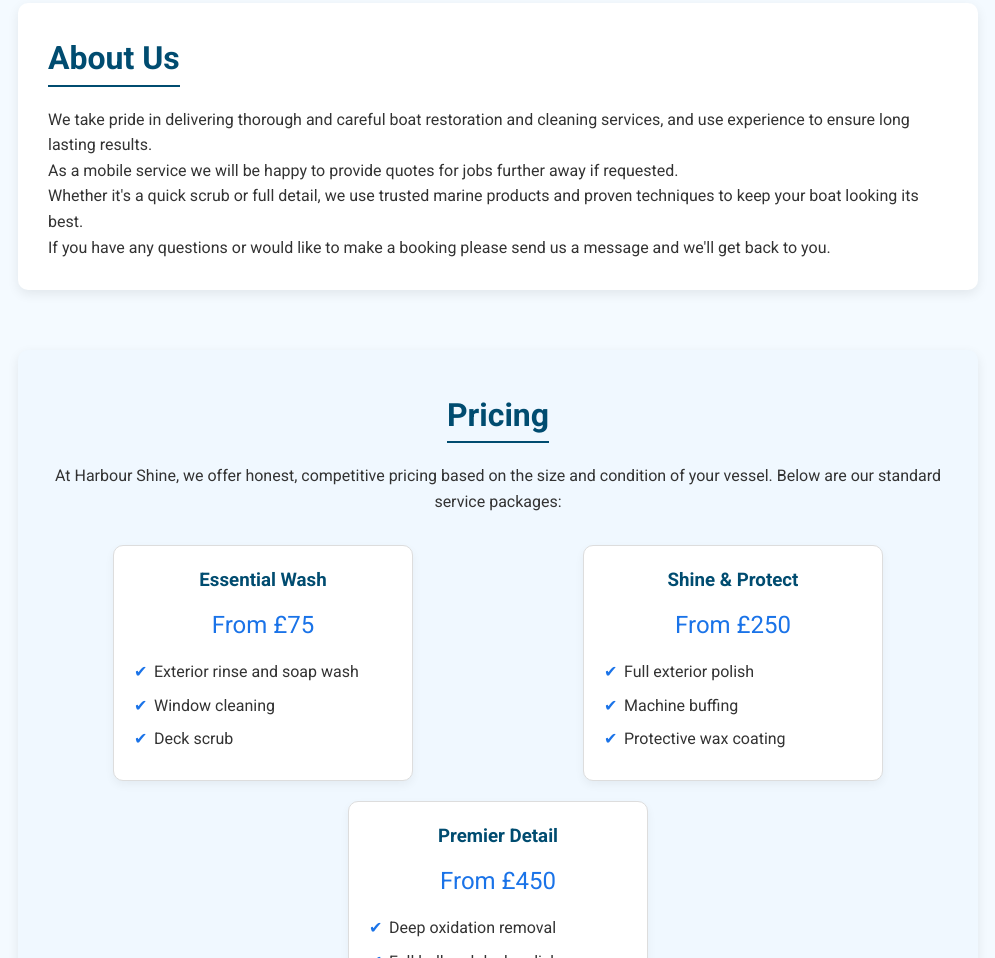
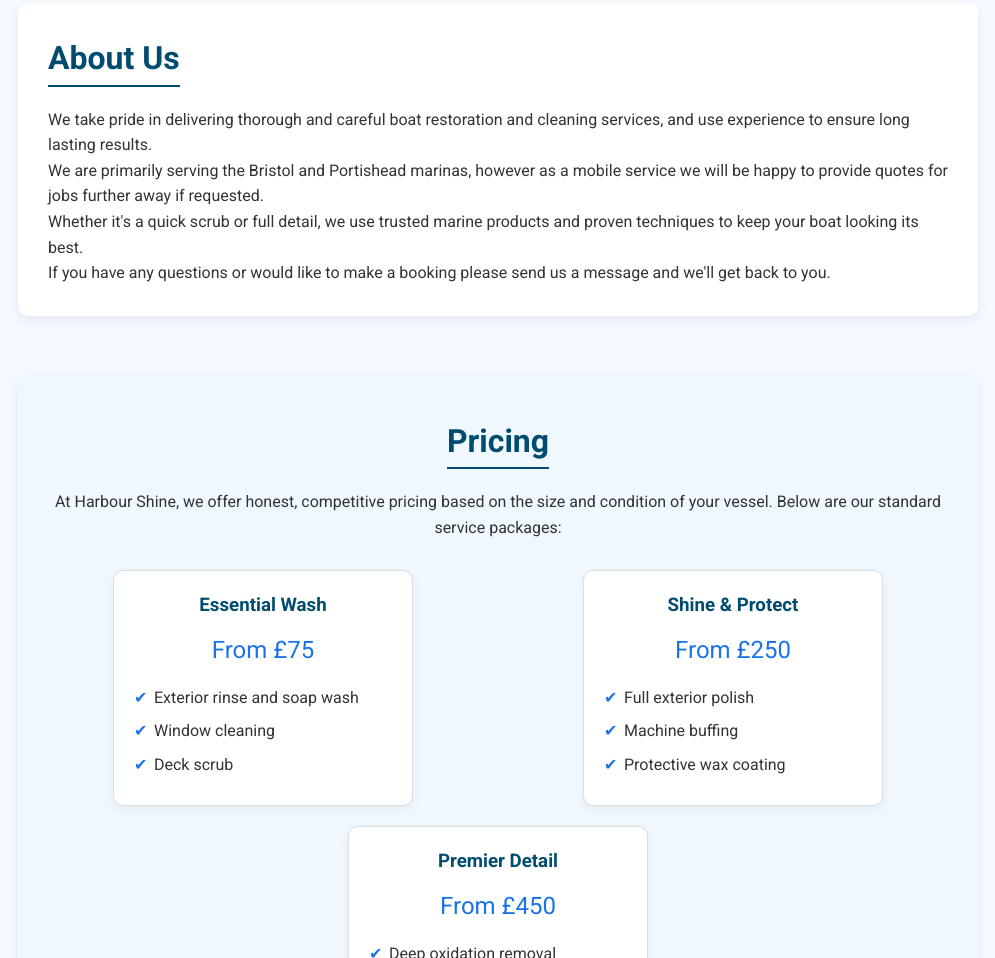
Before and after one commit to defeaz/bristol-boat-polishing, a plain HTML site: page index.html in a window 1280 px wide. Shown: the part 884-1842 px from the top of the page, without its empty margins (142-1137 px from the left). Drawn offline with Linux system fonts and the light colour scheme.

Commit message:
Update index.html

```diff
--- a/index.html
+++ b/index.html
@@ -42,7 +42,7 @@
     <section id="about">
       <h2>About Us</h2>
       <p>We take pride in delivering thorough and careful boat restoration and cleaning services, and use experience to ensure long lasting results.</p>
-      <p>As a mobile service we will be happy to provide quotes for jobs further away if requested.</p>
+      <p>We are primarily serving the Bristol and Portishead marinas, however as a mobile service we will be happy to provide quotes for jobs further away if requested.</p>
       <p>Whether it's a quick scrub or full detail, we use trusted marine products and proven techniques to keep your boat looking its best.</p>
       <p>If you have any questions or would like to make a booking please send us a message and we'll get back to you.</p>
     </section>
```
